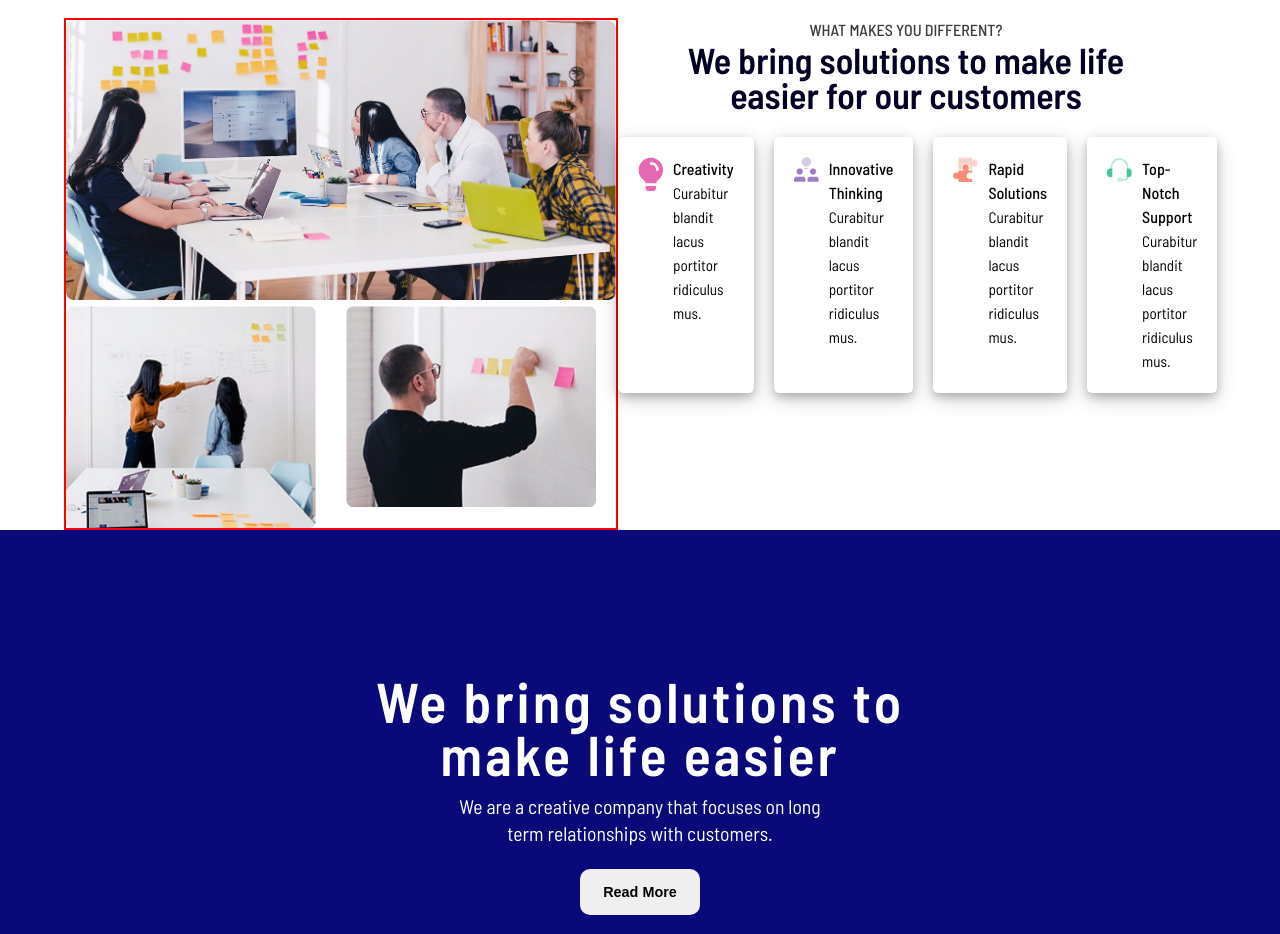
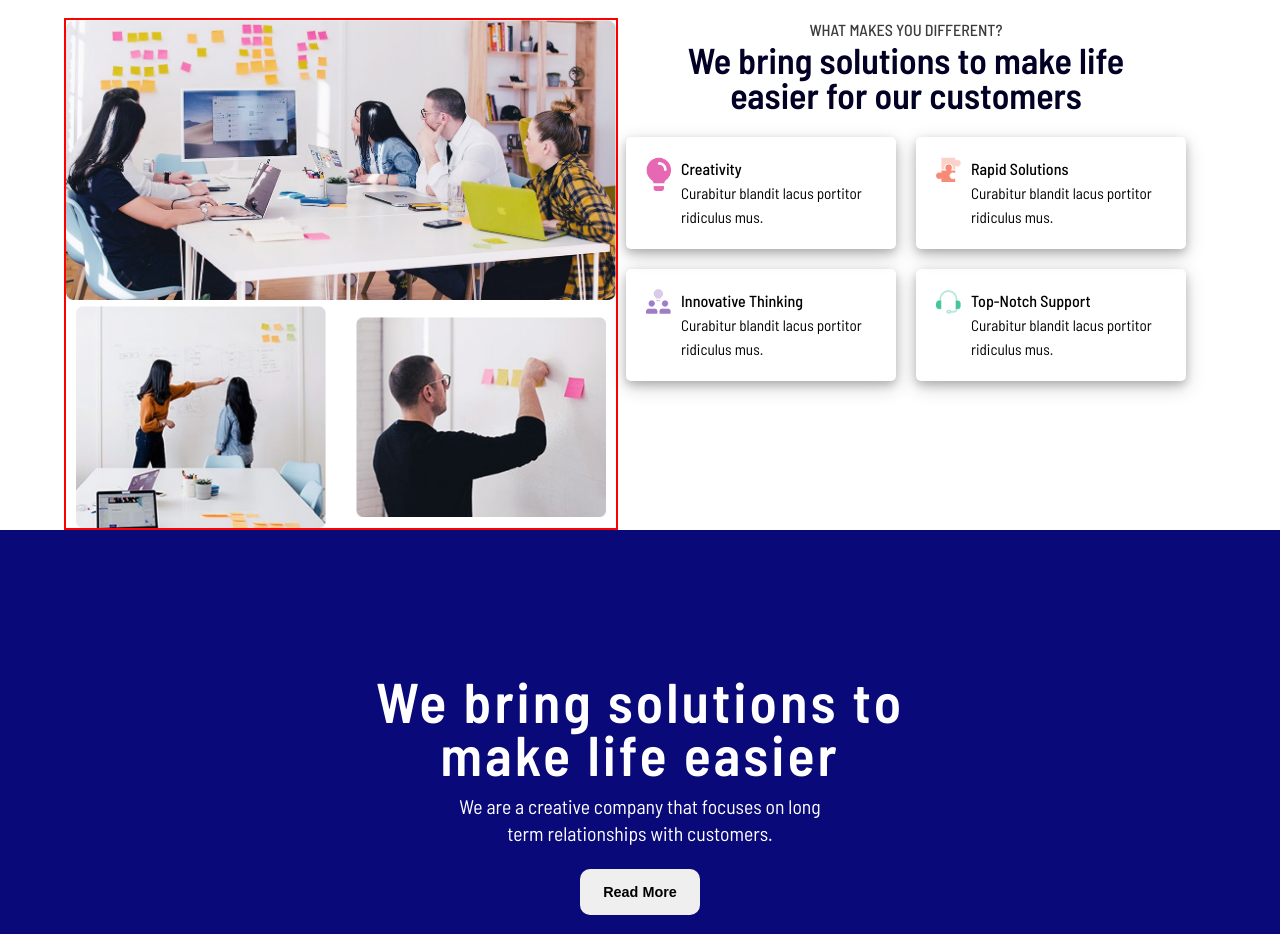
Before and after one commit to Hizmy-M/React-Projects, a React (Vite) app in the folder 06.SandBox-web/: page / in a window 1280 px wide. Shown: the part 2700-3634 px from the top of the page. Built offline with nearby package versions, Linux system fonts and the light colour scheme.

Commit message:
fixed typogtraphy in diffreent section

```diff
--- a/06.SandBox-web/src/MakesDifferent.jsx
+++ b/06.SandBox-web/src/MakesDifferent.jsx
@@ -17,6 +17,7 @@ export default function MakesDifferent() {
                         <h2 className="main-font">We bring solutions to make life <br /> easier for our customers</h2>
                     </div>
                     <div className="different__content-two">
+                        <div>
                             <div className="choose-us__card">
                                 <div different-image-container>
                                     <img className="icon-image" src="/src/assets/icon-09.png" alt="icon-09" />
@@ -35,6 +36,8 @@ export default function MakesDifferent() {
                                     <span>Curabitur blandit lacus portitor ridiculus mus.</span>
                                 </div>
                             </div>
+                        </div>
+                        <div>
                             <div className="choose-us__card">
                             <div different-image-container>
                                 <img className="icon-image" src="/src/assets/icon-11.png" alt="icon-11" />
@@ -56,6 +59,7 @@ export default function MakesDifferent() {
                         </div>
                     </div>
                 </div>
+            </div>
         </section>
     )
 }
--- a/06.SandBox-web/src/index.css
+++ b/06.SandBox-web/src/index.css
@@ -617,6 +617,8 @@ body {
 .different__image-two {
   display: flex;
   gap: 30px;
+  justify-content: center;
+  align-items: center;
 }
 
 .different__image-two img {
@@ -630,6 +632,8 @@ body {
   gap: 20px;
   width: 100%;
   max-width: 1000px;
+  justify-content: center;
+  align-items: center;
 }
 
 
```
Lines whose indentation alone changed are shown as unchanged.
